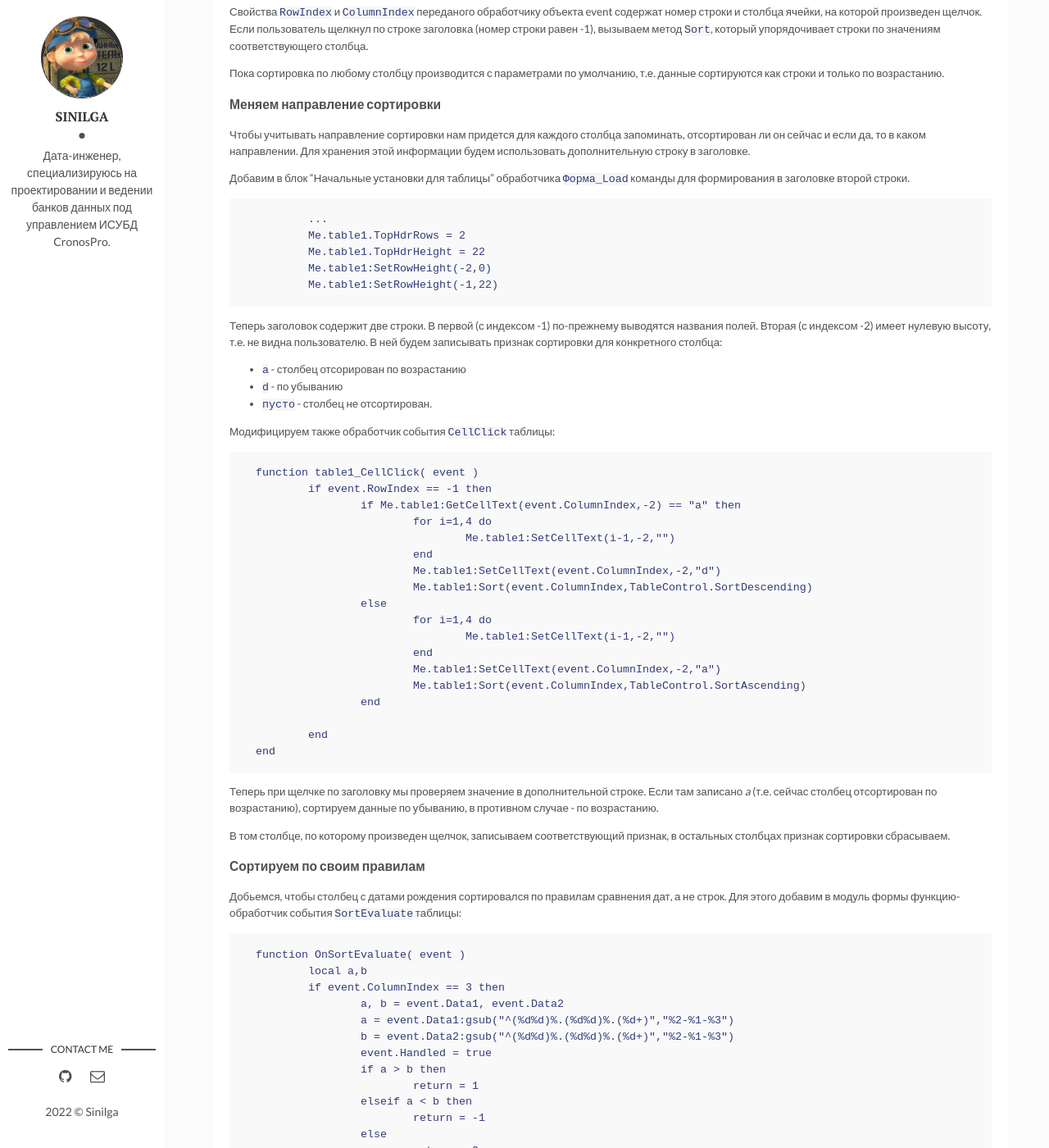
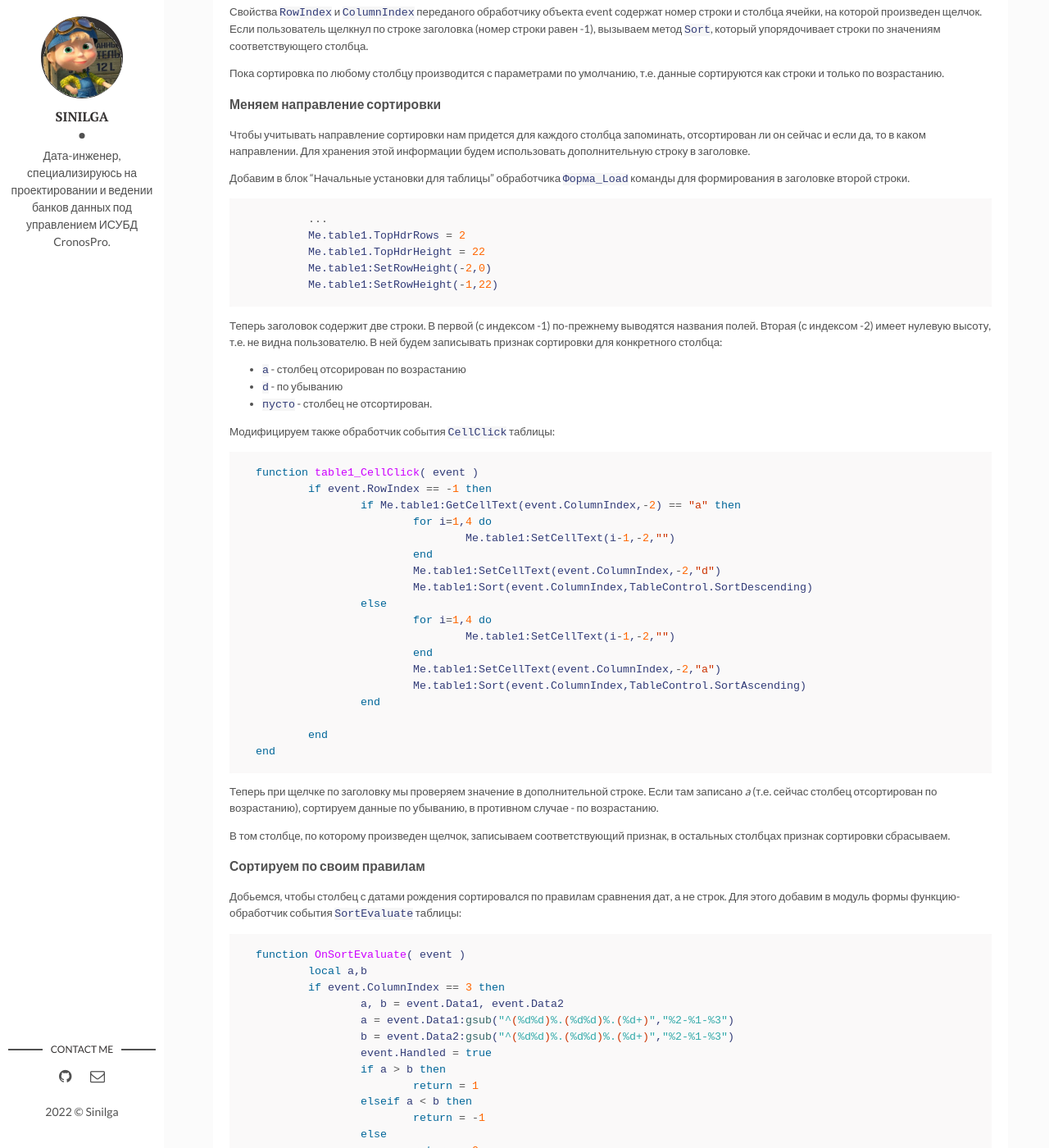
Before and after one commit to sinilga/cronospro, a Jekyll site: the page built from _posts/2022-02-02-tablesort.md, in a window 1280 px wide and 1400 px high, scrolled down 1641 px. Shown: the whole window at 82% size. Built offline with Jekyll 4.4.1, drawn with Linux system fonts in a browser that asks for light colours; some of the changed text lies outside the part shown.

Commit message:
Update 2022-02-02-tablesort.md

````diff
--- a/_posts/2022-02-02-tablesort.md
+++ b/_posts/2022-02-02-tablesort.md
@@ -23,7 +23,7 @@ categories: Интерфейс Lua формы
 Предположим у нас есть форма, на которой размещена таблица `table1` (элемент __TableControl__).
 В этой таблице будем выводить список записей из базы Лицо (ФИО и дату рождения).
 
-```
+```lua
 function Форма_Load( form, event )
 
 --	Начальные установки для таблицы
@@ -88,7 +88,7 @@ end
 Добавим в блок "Начальные установки для таблицы" обработчика `Форма_Load` команды
 для формирования в заголовке второй строки.
 
-```
+```lua
 	...
 	Me.table1.TopHdrRows = 2
 	Me.table1.TopHdrHeight = 22
@@ -107,7 +107,7 @@ end
 
 Модифицируем также обработчик события `CellClick` таблицы:
 
-```
+```lua
 function table1_CellClick( event )
 	if event.RowIndex == -1 then
 		if Me.table1:GetCellText(event.ColumnIndex,-2) == "a" then
@@ -139,7 +139,7 @@ end
 Добьемся, чтобы столбец с датами рождения сортировался по правилам сравнения дат, а не строк.
 Для этого добавим в модуль формы функцию-обработчик события `SortEvaluate` таблицы:
 
-```
+```lua
 function OnSortEvaluate( event )
 	local a,b
 	if event.ColumnIndex == 3 then
@@ -171,7 +171,7 @@ end
 
 Добавим в `Форма_Load` строчку, связывающую событие SortEvaluate с нашим обработчиком ...
 
-```
+```lua
 ...
 --	определяем обработчик события сравнения значений при сортировке
 	Me.table1.SortEvaluate = OnSortEvaluate
````
